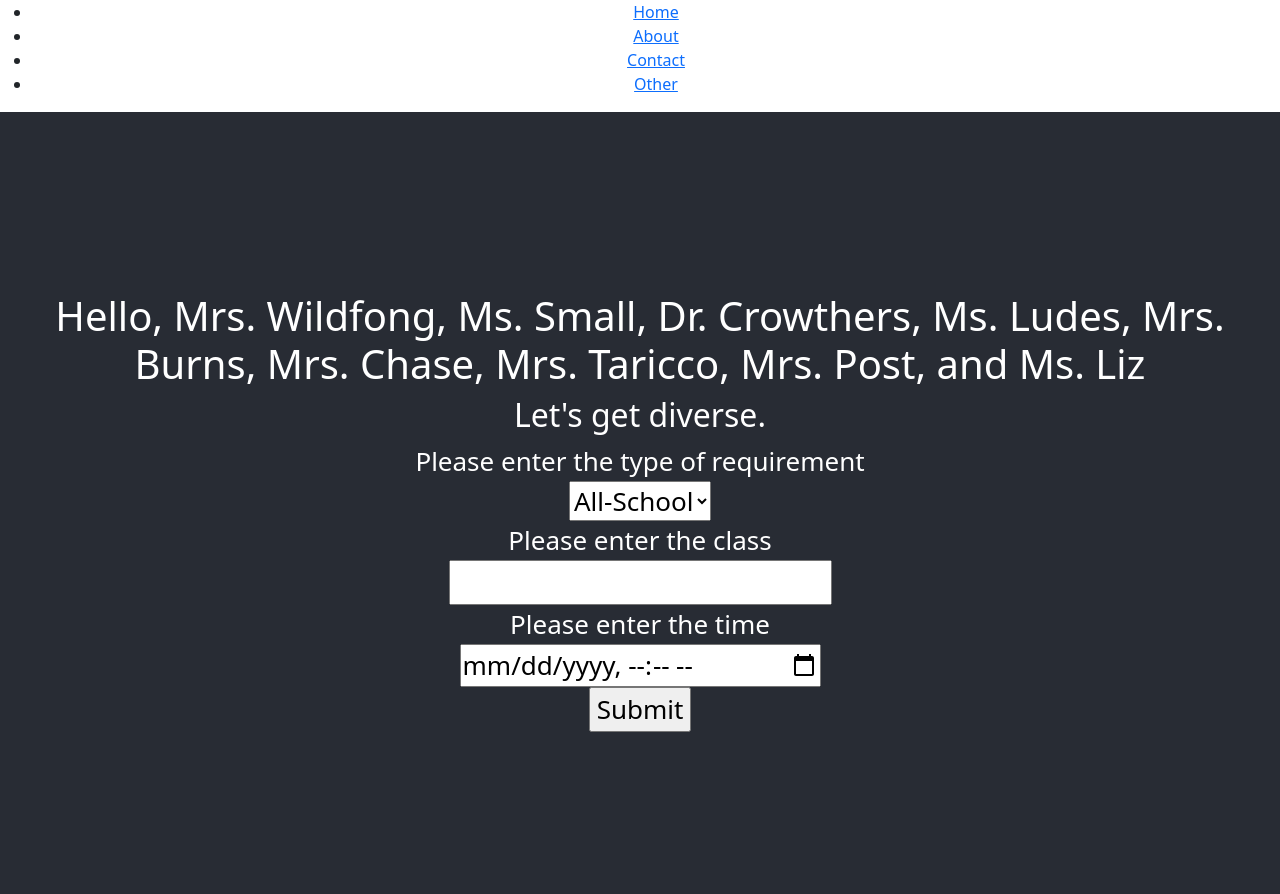
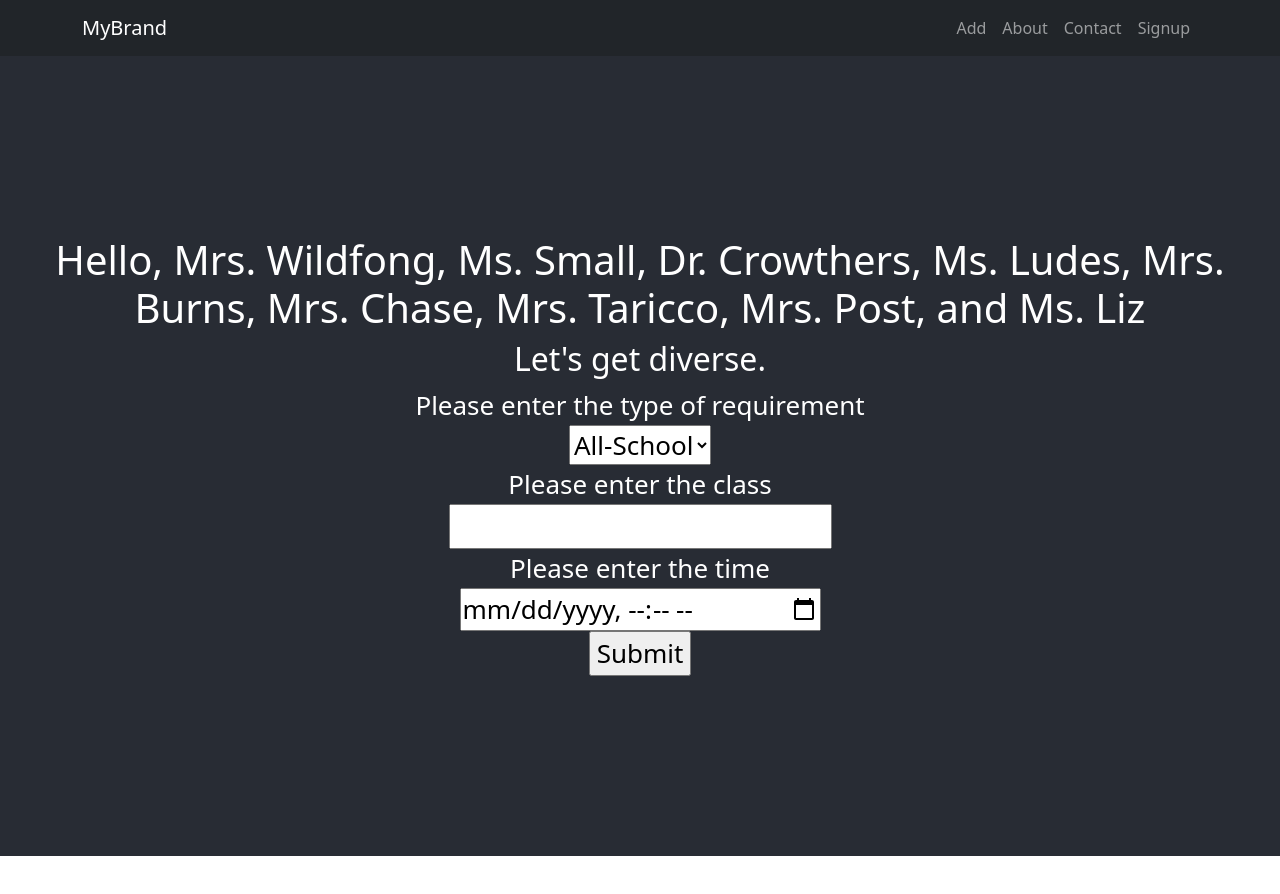
Before and after one commit to jothplayz/my-app, a React (Create React App) app: page / in a window 1280 px wide. Shown: the top 894 px of the page. After the commit the page ends 856 px from the top, so only its background shows below. Built offline with nearby package versions, Linux system fonts and the light colour scheme.

Commit message:
Navbar links to other pages

```diff
--- a/src/App.js
+++ b/src/App.js
@@ -1,14 +1,15 @@
-//import logo from "./logo.svg";
 //import logo from "./logo.svg";
 import "./App.css";
 import { initializeApp } from "firebase/app";
 import { getFirestore } from "firebase/firestore";
-import { BrowserRouter as Router, Routes, Route } from "react-router-dom";
+import { BrowserRouter as Router, Routes, Route, Link } from "react-router-dom";
+import { Navbar, Nav, Container } from "react-bootstrap";
 import AddRequirements from './pages/addrequirement.js';
 import Index from './pages/index.js';
 import Login from './pages/login.js';
 import Signup from './pages/signup.js';
 import { collection, addDoc } from "firebase/firestore";
+import "bootstrap/dist/css/bootstrap.min.css";
 
 const firebaseConfig = {
   apiKey: "AIzaSyAISdb96KG820TSHtIyvUT_U5g1oxpT-YI",
@@ -36,27 +37,6 @@
     </Router>
   );
 }
-
-function Nav() {
-  return (
-    <nav>
-      <ul>
-        <li>
-          <a href="/">Home</a>
-        </li>
-        <li>
-          <a href="/about">About</a>
-        </li>
-        <li>
-          <a href="/contact">Contact</a>
-        </li>
-        <li>
-          <a href="/signup">Other</a>
-        </li>
-      </ul>
-    </nav>
-  );
-}
 // Define a separate HomePage component for the default route
 function HomePage() {
   const message = "Let's get diverse.";
@@ -71,10 +51,26 @@
     "Mrs. Post, and ",
     "Ms. Liz",
   ];
+  const MyNavbar = () => (
+    <Navbar bg="dark" variant="dark" expand="lg">
+      <Container>
+        <Navbar.Brand as={Link} to="/">MyBrand</Navbar.Brand>
+        <Navbar.Toggle aria-controls="basic-navbar-nav" />
+        <Navbar.Collapse id="basic-navbar-nav">
+          <Nav className="ms-auto">
+            <Nav.Link as={Link} to="/add">Add</Nav.Link>
+            <Nav.Link as={Link} to="/about">About</Nav.Link>
+            <Nav.Link as={Link} to="/contact">Contact</Nav.Link>
+            <Nav.Link as={Link} to="/signup">Signup</Nav.Link>
+          </Nav>
+        </Navbar.Collapse>
+      </Container>
+    </Navbar>
+  );
 
   return (
     <div className="App">
-      <Nav />
+      {MyNavbar()}
       <header className="App-header">
         <h1>Hello, {teachers}</h1>
         <h2>{message}</h2>
```
